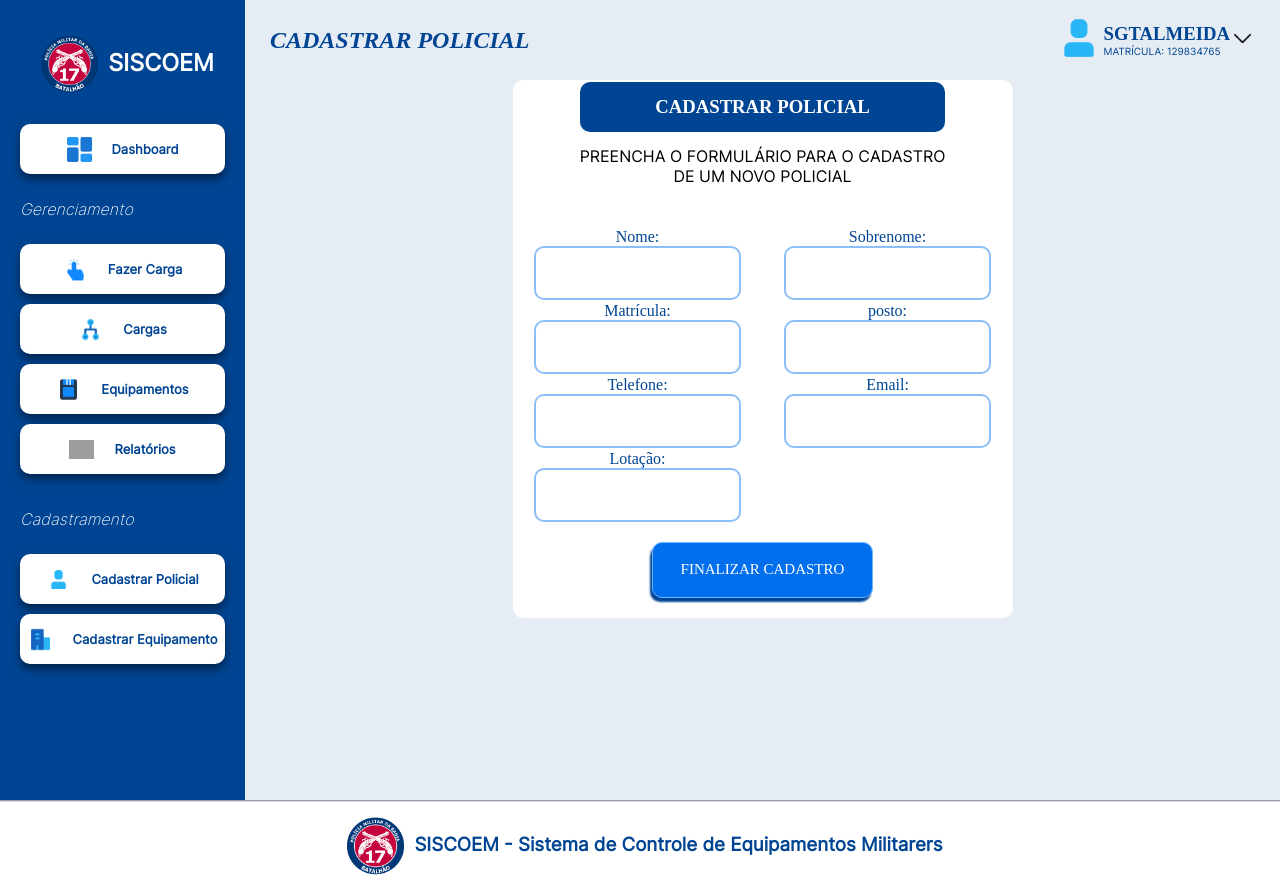
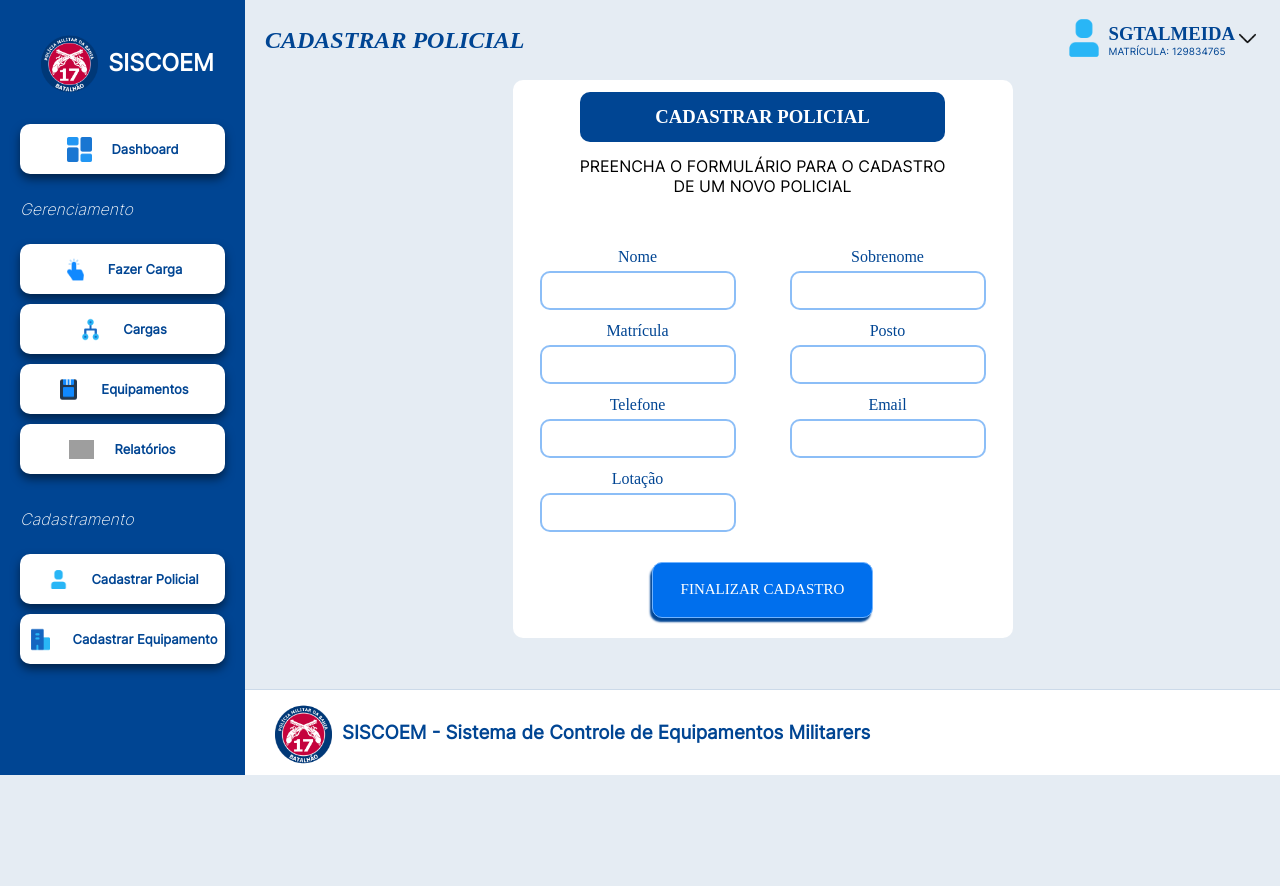
Before and after one commit to R0mi1y/SICOMB, a Django app: page /police/register/ in a window 1280 px wide. After the commit the page ends 775 px from the top, so only its background shows below. Run offline with Django 4.2, Linux system fonts and the light colour scheme; some web fonts are replaced; grey boxes are pictures that could not be loaded.

Commit message:
att-23-05-2023/reconfigurando telas carga e police

```diff
--- a/SICOMB/police/forms.py
+++ b/SICOMB/police/forms.py
@@ -16,7 +16,7 @@ class PoliceForm(forms.ModelForm):
     nome = forms.CharField(widget=forms.TextInput(attrs={'class':'input-data'}), label='Nome')
     sobrenome = forms.CharField(widget=forms.TextInput(attrs={'class':'input-data'}), label='Sobrenome')
     matricula = forms.CharField(widget=forms.TextInput(attrs={'class':'input-data'}), label='Matrícula')
-    posto = forms.CharField(widget=forms.TextInput(attrs={'class':'input-data'}), label='posto')
+    posto = forms.CharField(widget=forms.TextInput(attrs={'class':'input-data'}), label='Posto')
     email = forms.CharField(widget=forms.EmailInput(attrs={'class':'input-data'}), label='Email')
     telefone = forms.CharField(widget=forms.TextInput(attrs={'class':'input-data'}), label='Telefone')
     lotacao = forms.CharField(widget=forms.TextInput(attrs={'class':'input-data'}), label='Lotação')
--- a/SICOMB/static/css/carga.css
+++ b/SICOMB/static/css/carga.css
@@ -5,8 +5,7 @@
 }
 
 .content{
-    width: 100%;
-
+    padding: 0 20px;
 }
 .cargo{
     font-family: interRegular;
--- a/SICOMB/static/css/footer.css
+++ b/SICOMB/static/css/footer.css
@@ -1,13 +1,12 @@
 footer {
     background-color: #fff;
     width: 100%;
-    border-top: 1px solid rgb(156, 156, 156);
 }
 
 .footer-div {
     display: flex;
     align-items: center;
-    justify-content: center;
+    justify-content: start;
     font-family: 'interRegular';
     color: rgb(0, 69, 147);
     padding: 0px 20px;
--- a/SICOMB/static/css/header.css
+++ b/SICOMB/static/css/header.css
@@ -19,11 +19,6 @@ main{
 header {
     width: 245px;
     background-color: #004593;
-}
-
-.container {
-    width: 100vh;
-    padding: 0px 25px;
 }
 
 #navbar {
--- a/SICOMB/static/css/login.css
+++ b/SICOMB/static/css/login.css
@@ -28,10 +28,11 @@
 }
 
 body {
-    background: #004593;
+    background: #004593 !important;
 }
 
 .container {
+    width: 100% !important;
     margin: 0 auto;
     max-width: 1250px;
     display: flex;
--- a/SICOMB/static/css/register_police.css
+++ b/SICOMB/static/css/register_police.css
@@ -3,7 +3,6 @@
 
 .container {
     flex: 1;
-    height: 100vh;
 }
 
 .section_register {
@@ -17,11 +16,13 @@
     background-color: #fff;
     border-radius: 10px;
     margin: 0% 0% 5% 0%;
+    height: 100%;
     text-align: center;
 }
 
 .registration table {
-    margin: 0 auto;
+
+    margin: 2% auto;
 }
 
 .title {
@@ -53,20 +54,19 @@
 .input-box{
     flex: 1;
 }
-.input-box label {
+.custom-label {
     font-family: interBold;
     color: #004593;
-    margin: 10px;
+    padding: 10px;
 }
 
 .input-data {
-    padding: 2% 5%;
+    padding: 0 3%;
     border-radius: 10px;
     border: 2px solid rgb(0, 112, 237, 0.45);
-    font-size: 14px;
-    font-family: 'interBold';
     color: #004593;
-    line-height: 40px;
+    line-height: 35px;
+    margin: 5px 0 10px 0;
 }
 
 .file-div {
--- a/SICOMB/static/css/topo.css
+++ b/SICOMB/static/css/topo.css
@@ -1,16 +1,18 @@
-.top-content h1 {
-    font-family: interExtraBold;
-    font-style: italic;
 
-
-}
 .top-content {
     color: #004593;
     display: flex;
     justify-content: space-between;
     height: 80px;
     align-items: center;
-    padding: 0px;
+    padding: 0 20px;
+
+}
+
+.top-content h1 {
+    font-family: interExtraBold;
+    font-style: italic;
+
 
 }
 
--- a/SICOMB/templates/base/base.html
+++ b/SICOMB/templates/base/base.html
@@ -89,13 +89,7 @@
 
         {% block content %}{% endblock content %}
 
-        <footer>
-            <div class="footer-div">
-                <img class="img-bpm" src="{% static 'img/17bpm_guanambi.png' %}"
-                    alt="17º Batalhão de Polícia Militar do Estado da Bahia">
-                <h3>SISCOEM - Sistema de Controle de Equipamentos Militarers</h3>
-            </div>
-        </footer>
+
     </main>
     {% endblock content_main %}
 
--- /dev/null
+++ b/SICOMB/templates/base/footer.html
@@ -0,0 +1,17 @@
+{% extends 'base/base.html' %}
+{% load static %}
+
+{% block content %}
+<div class="container">
+
+{% block content_intermed %}{% endblock content_intermed %}
+
+<footer>
+    <div class="footer-div">
+        <img class="img-bpm" src="{% static 'img/17bpm_guanambi.png' %}"
+            alt="17º Batalhão de Polícia Militar do Estado da Bahia">
+        <h3>SISCOEM - Sistema de Controle de Equipamentos Militarers</h3>
+    </div>
+</footer>
+</div>
+{% endblock content %}
--- a/SICOMB/templates/equipment/fazer_carga.html
+++ b/SICOMB/templates/equipment/fazer_carga.html
@@ -1,10 +1,10 @@
-{% extends 'base/base.html' %}
+{% extends 'base/footer.html' %}
 {% load static %}
 
 {% block css %}{% static 'css/carga.css' %}{% endblock %}
 {% block title %}SICOMB - Dashboard{% endblock title %}
 
-{% block content %}
+{% block content_intermed %}
 
 <div class="container">
     <div class="content">
@@ -235,4 +235,4 @@
     </div>
 </div>
 
-{% endblock content %}
+{% endblock content_intermed %}
--- a/SICOMB/templates/police/register_police.html
+++ b/SICOMB/templates/police/register_police.html
@@ -1,11 +1,11 @@
-{% extends 'base/base.html' %}
+{% extends 'base/footer.html' %}
 {% load static %}
 
 {% block css %}{% static 'css/register_police.css' %}{% endblock %}
 {% block title %}SICOMB - Registrar{% endblock title %}
 
-{% block content %}
-<div class="container">
+{% block content_intermed %}
+
    <section class="top-content">
       <h1>CADASTRAR POLICIAL</h1>
       <div>
@@ -55,21 +55,21 @@
             <div class="input-div">
 
                <div class="input-box">
-               {{form.nome.label_tag}}
+               <label for="{{ form.nome.id_for_label }}" class="custom-label">Nome</label>
                {{form.nome}}
-               {{form.matricula.label_tag}}
+               <label for="{{ form.matricula.id_for_label }}" class="custom-label">Matrícula</label>
                {{form.matricula}}
-               {{form.telefone.label_tag}}
+               <label for="{{ form.telefone.id_for_label }}" class="custom-label">Telefone</label>
                {{form.telefone}}
-               {{form.lotacao.label_tag}}
+               <label for="{{ form.lotacao.id_for_label }}" class="custom-label">Lotação</label>
                {{form.lotacao}}
                </div>
                <div class="input-box">
-               {{form.sobrenome.label_tag}}
+                  <label for="{{ form.sobrenome.id_for_label }}" class="custom-label">Sobrenome</label>
                {{form.sobrenome}}
-               {{form.posto.label_tag}}
+               <label for="{{ form.posto.id_for_label }}" class="custom-label">Posto</label>
                {{form.posto}}
-               {{form.email.label_tag}}
+               <label for="{{ form.email.id_for_label }}" class="custom-label">Email</label>
                {{form.email}}
                </div>
 
@@ -80,5 +80,5 @@
          </form>
       </div>
    </section>
-</div>
-{% endblock content %}
+
+{% endblock content_intermed %}
```
